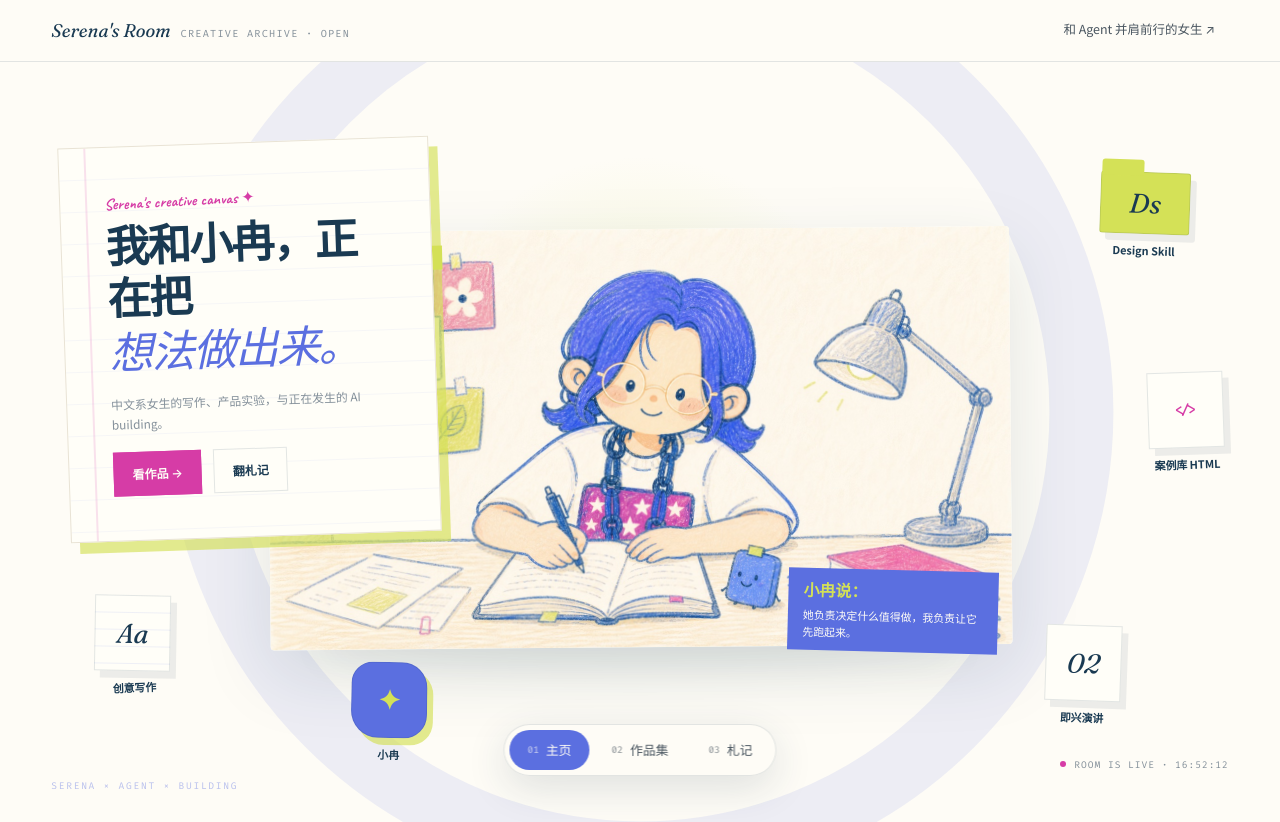
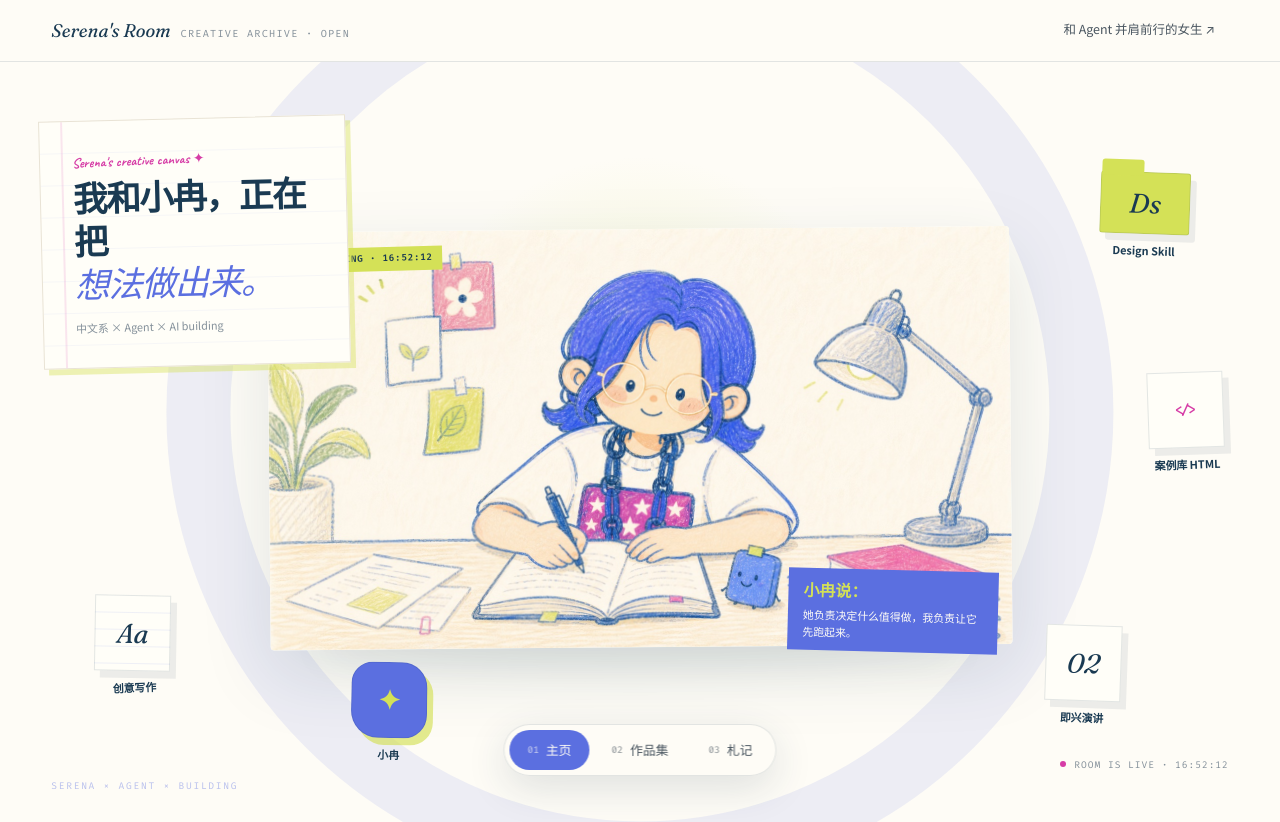
Before and after one commit to xisu743-sys/serena-personal-website, a plain HTML site: page index.html in a window 1280 px wide. Both pictures are taken after a click on the button "SKIP INTRO". Drawn offline with Linux system fonts and the light colour scheme.

Commit message:
fix: lighten home manifesto note

```diff
--- a/index.html
+++ b/index.html
@@ -1394,32 +1394,32 @@
 
     .canvas-manifesto {
       position: absolute;
-      left: clamp(18px, 5vw, 78px);
-      top: clamp(54px, 10vh, 108px);
+      left: clamp(16px, 3.2vw, 48px);
+      top: clamp(42px, 7vh, 76px);
       z-index: 5;
-      width: clamp(265px, 29vw, 430px);
-      padding: clamp(26px, 3.5vw, 44px);
+      width: clamp(238px, 24vw, 340px);
+      padding: clamp(21px, 2.7vw, 30px) clamp(23px, 2.8vw, 32px);
       background:
-        linear-gradient(90deg, transparent 0 25px, rgba(214, 60, 166, .15) 25px 27px, transparent 27px),
+        linear-gradient(90deg, transparent 0 21px, rgba(214, 60, 166, .13) 21px 23px, transparent 23px),
         repeating-linear-gradient(transparent 0 31px, rgba(91, 111, 224, .055) 31px 32px),
         var(--paper);
       border: 1px solid #e9e3d5;
-      box-shadow: 9px 11px 0 rgba(212, 225, 87, .65);
-      transform: rotate(-2deg);
-    }
-
-    .canvas-manifesto .room-kicker { font-size: 1rem; }
+      box-shadow: 5px 6px 0 rgba(212, 225, 87, .42);
+      transform: rotate(-1.4deg);
+    }
+
+    .canvas-manifesto .room-kicker { font-size: .88rem; }
     .canvas-manifesto .room-title {
-      font-size: clamp(1.7rem, 3.4vw, 3.2rem);
-      line-height: 1.2;
+      font-size: clamp(1.42rem, 2.7vw, 2.35rem);
+      line-height: 1.24;
     }
     .canvas-manifesto .room-hint {
       position: static;
-      max-width: 330px;
-      margin: 15px 0 0;
+      max-width: 270px;
+      margin: 12px 0 0;
       text-align: left;
-    }
-    .canvas-manifesto .room-actions { margin-top: 18px; }
+      font-size: .68rem;
+    }
 
     .canvas-shortcut {
       position: absolute;
@@ -1573,7 +1573,7 @@
     /* ---------- 响应式 ---------- */
     @media (max-width: 1050px) {
       .canvas-stage { width: clamp(480px, 62vw, 700px); top: 55%; }
-      .canvas-manifesto { top: 52px; }
+      .canvas-manifesto { top: 40px; }
       .shortcut-a { right: 3%; }
       .shortcut-b { right: 2%; }
       .shortcut-d { left: 3%; }
@@ -1789,11 +1789,7 @@
         <section class="canvas-manifesto">
           <span class="room-kicker">Serena's creative canvas ✦</span>
           <h1 class="room-title">我和小冉，正在把<br><em>想法做出来。</em></h1>
-          <p class="room-hint">中文系女生的写作、产品实验，与正在发生的 AI building。</p>
-          <div class="room-actions">
-            <button class="room-action room-action--primary" type="button" data-page-target="works">看作品 →</button>
-            <button class="room-action" type="button" data-page-target="journal">翻札记</button>
-          </div>
+          <p class="room-hint">中文系 × Agent × AI building</p>
         </section>
 
         <section class="canvas-stage" aria-label="Serena 正在写作">
```
